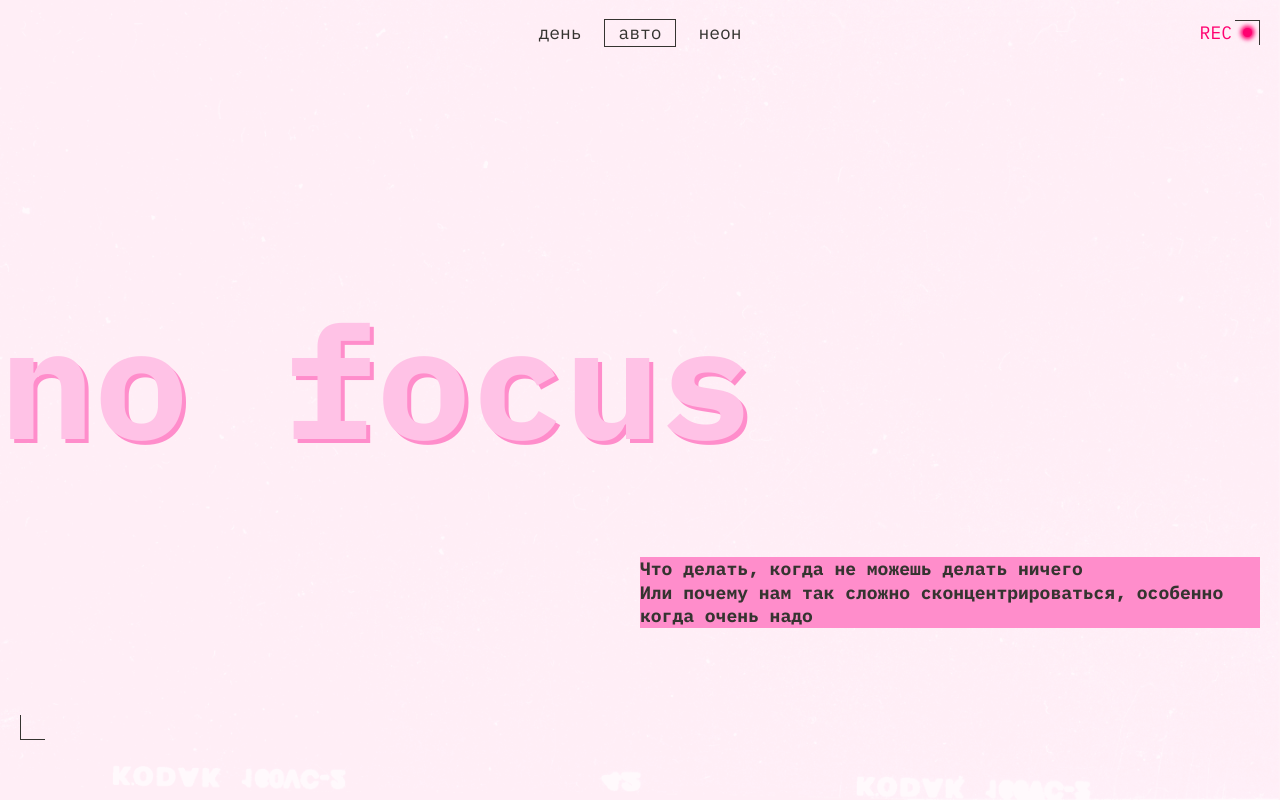
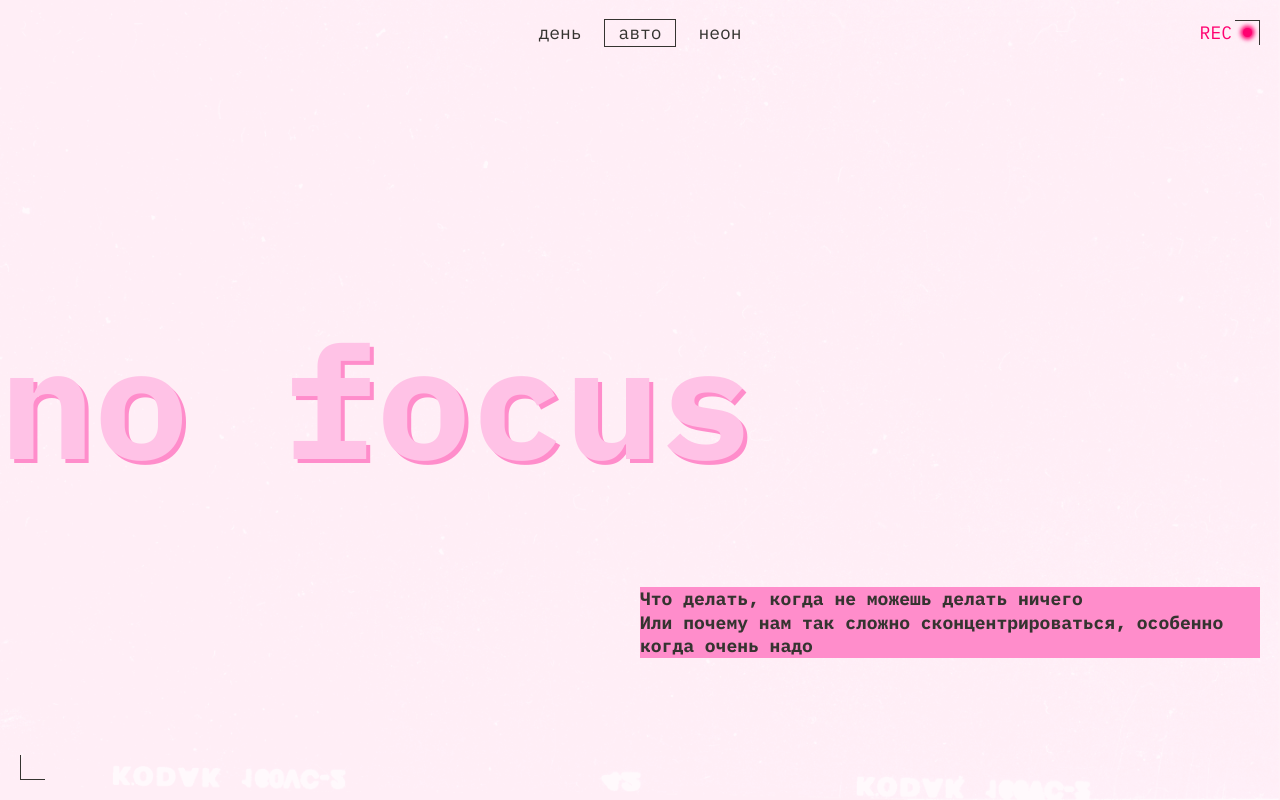
Before and after one commit to leAtmaa/slozhno-sosredotochitsya-fd, a plain HTML site: page index.html in a window 1280 px wide. Shown: the top 800 px of the page. Drawn offline with Linux system fonts and the light colour scheme.

Commit message:
исправлены ошибки автотестов четвертый раз

```diff
--- a/styles/style.css
+++ b/styles/style.css
@@ -12,7 +12,7 @@
 
 .header {
   display: grid;
-  min-block-size: calc(100vh - 20px);
+  min-block-size: 100vh;
   padding: clamp(10px, 0.0286rem + 2.5445vw, 20px);
   grid-template-rows: 1fr min-content 1fr;
 }
@@ -248,7 +248,7 @@
 
 .footer {
   display: grid;
-  min-block-size: calc(100vh - 20px);
+  min-block-size: 100vh;
   padding: 10px;
 }
 
@@ -269,11 +269,6 @@
 }
 
 @media (min-width: 768px) {
-  .header {
-    padding: 20px;
-    min-block-size: calc(100vh - 40px);
-  }
-
   .header-tittle {
     font-size: clamp(7.5rem, 0.5625rem + 14.4531vw, 9.8125rem);
     margin-inline-start: -20px;
@@ -374,12 +369,6 @@
 }
 
 @media (min-width: 1024px) {
-
-  .header {
-    padding: 20px;
-    min-block-size: calc(100vh - 40px);
-  }
-
   .header__theme-menu {
   align-self: start;
   inline-size: fit-content;
```
